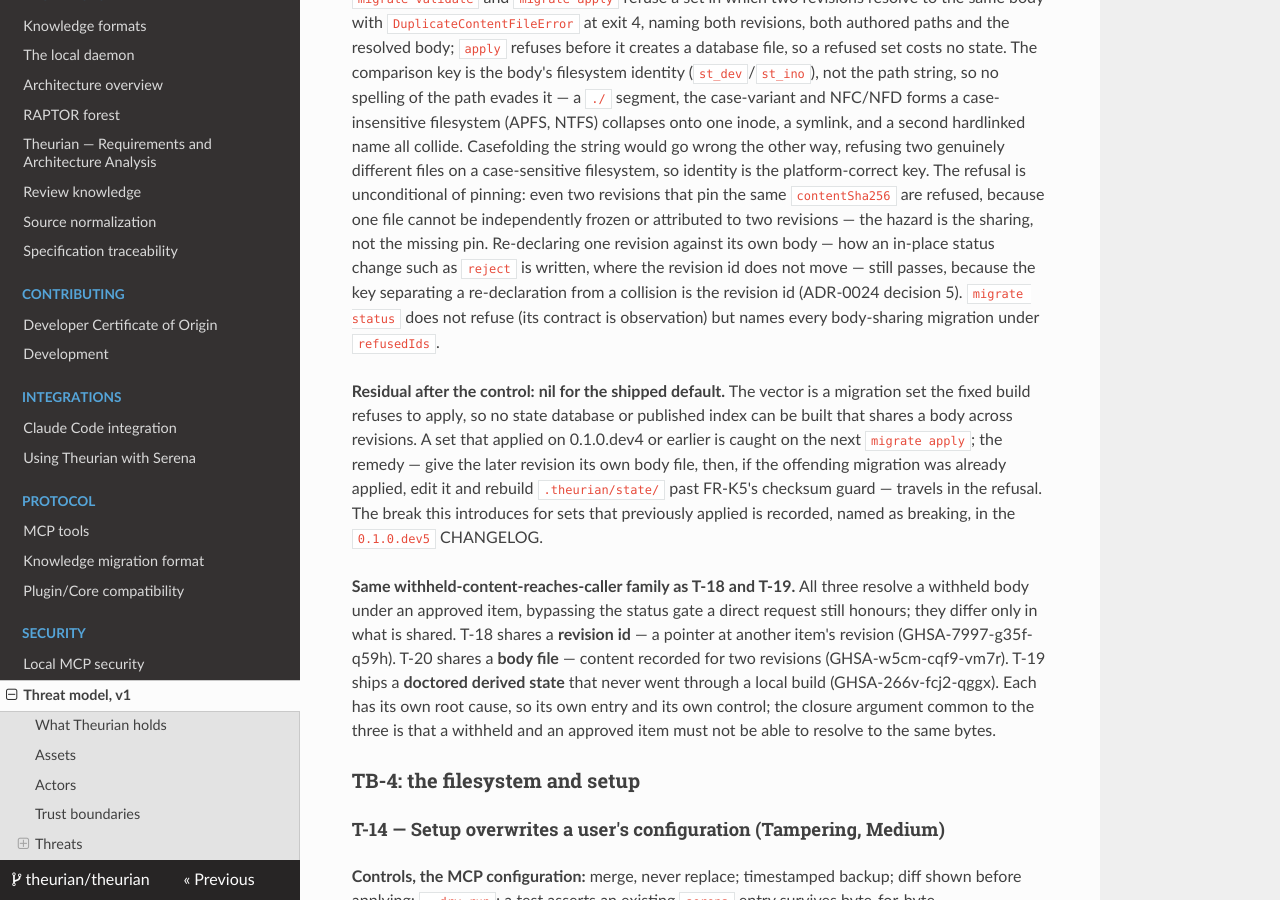
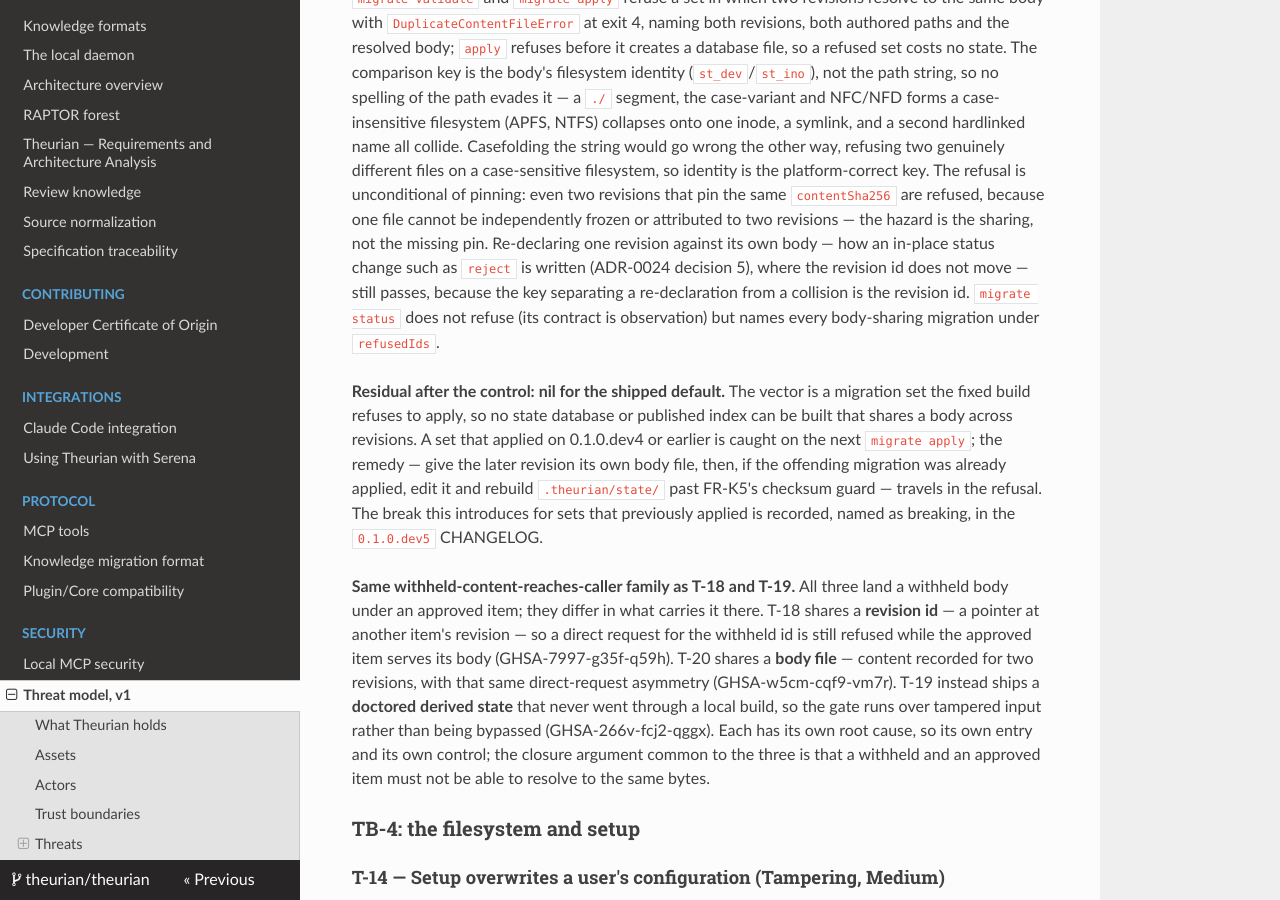
Before and after one commit to theurian/theurian, an MkDocs documentation site: the page built from docs/security/threat-model.md, in a window 1280 px wide and 900 px high, scrolled down 84866 px. Built offline with MkDocs 1.6.1, drawn with Linux system fonts in a browser that asks for light colours.

Commit message:
docs(security): tighten the T-20 family cross-reference and the ADR-0024 citation
Signed-off-by: Takehide Uchida <utchy007@gmail.com>

```diff
--- a/docs/security/threat-model.md
+++ b/docs/security/threat-model.md
@@ -4064,9 +4064,9 @@ platform-correct key. The refusal is unconditional of pinning: even two
 revisions that pin the same `contentSha256` are refused, because one file cannot
 be independently frozen or attributed to two revisions — the hazard is the
 sharing, not the missing pin. Re-declaring one revision against its own body —
-how an in-place status change such as `reject` is written, where the revision id
-does not move — still passes, because the key separating a re-declaration from a
-collision is the revision id (ADR-0024 decision 5). `migrate status` does not
+how an in-place status change such as `reject` is written (ADR-0024 decision 5),
+where the revision id does not move — still passes, because the key separating a
+re-declaration from a collision is the revision id. `migrate status` does not
 refuse (its contract is observation) but names every body-sharing migration
 under `refusedIds`.
 
@@ -4080,15 +4080,17 @@ FR-K5's checksum guard — travels in the refusal. The break this introduces for
 sets that previously applied is recorded, named as breaking, in the
 `0.1.0.dev5` CHANGELOG.
 
-**Same withheld-content-reaches-caller family as T-18 and T-19.** All three
-resolve a withheld body under an approved item, bypassing the status gate a
-direct request still honours; they differ only in what is shared. T-18 shares a
-**revision id** — a pointer at another item's revision (GHSA-7997-g35f-q59h).
-T-20 shares a **body file** — content recorded for two revisions
-(GHSA-w5cm-cqf9-vm7r). T-19 ships a **doctored derived state** that never went
-through a local build (GHSA-266v-fcj2-qggx). Each has its own root cause, so its
-own entry and its own control; the closure argument common to the three is that
-a withheld and an approved item must not be able to resolve to the same bytes.
+**Same withheld-content-reaches-caller family as T-18 and T-19.** All three land
+a withheld body under an approved item; they differ in what carries it there.
+T-18 shares a **revision id** — a pointer at another item's revision — so a
+direct request for the withheld id is still refused while the approved item
+serves its body (GHSA-7997-g35f-q59h). T-20 shares a **body file** — content
+recorded for two revisions, with that same direct-request asymmetry
+(GHSA-w5cm-cqf9-vm7r). T-19 instead ships a **doctored derived state** that never
+went through a local build, so the gate runs over tampered input rather than
+being bypassed (GHSA-266v-fcj2-qggx). Each has its own root cause, so its own
+entry and its own control; the closure argument common to the three is that a
+withheld and an approved item must not be able to resolve to the same bytes.
 
 ### TB-4: the filesystem and setup
 
```
